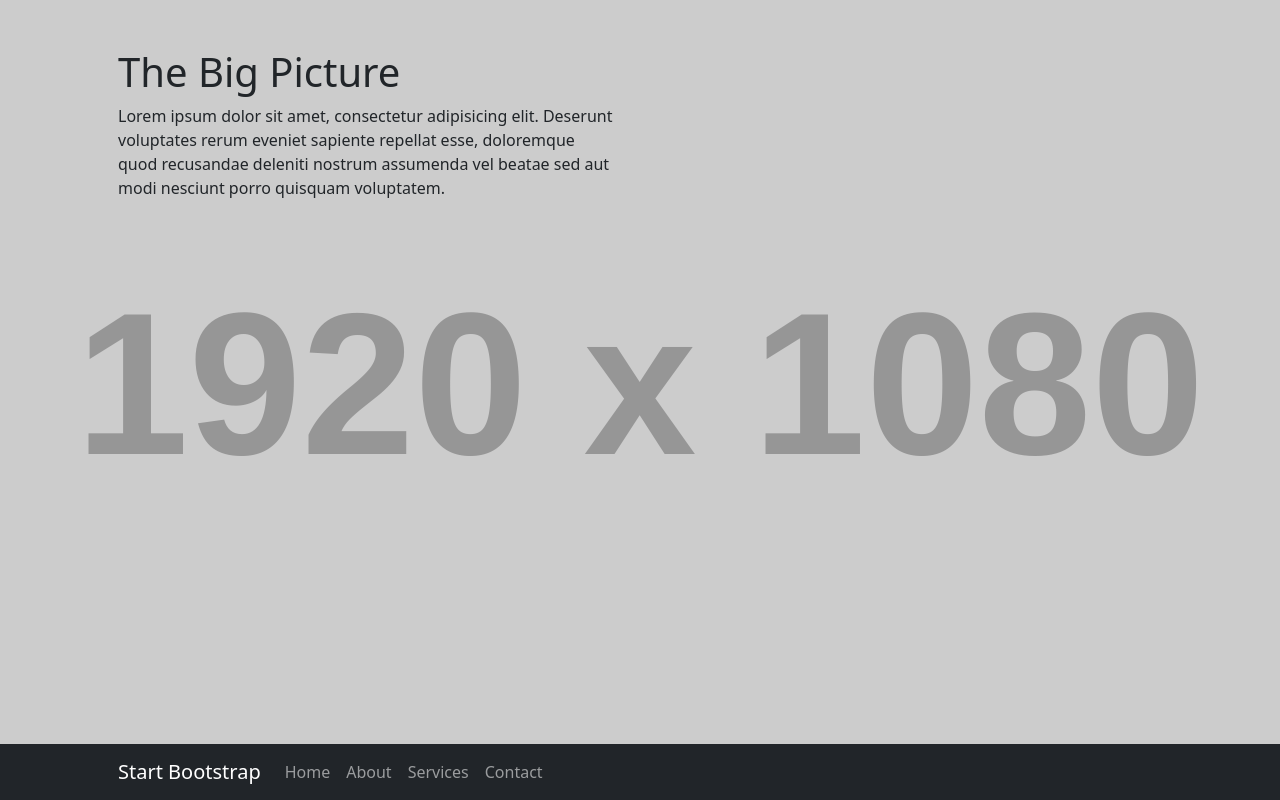
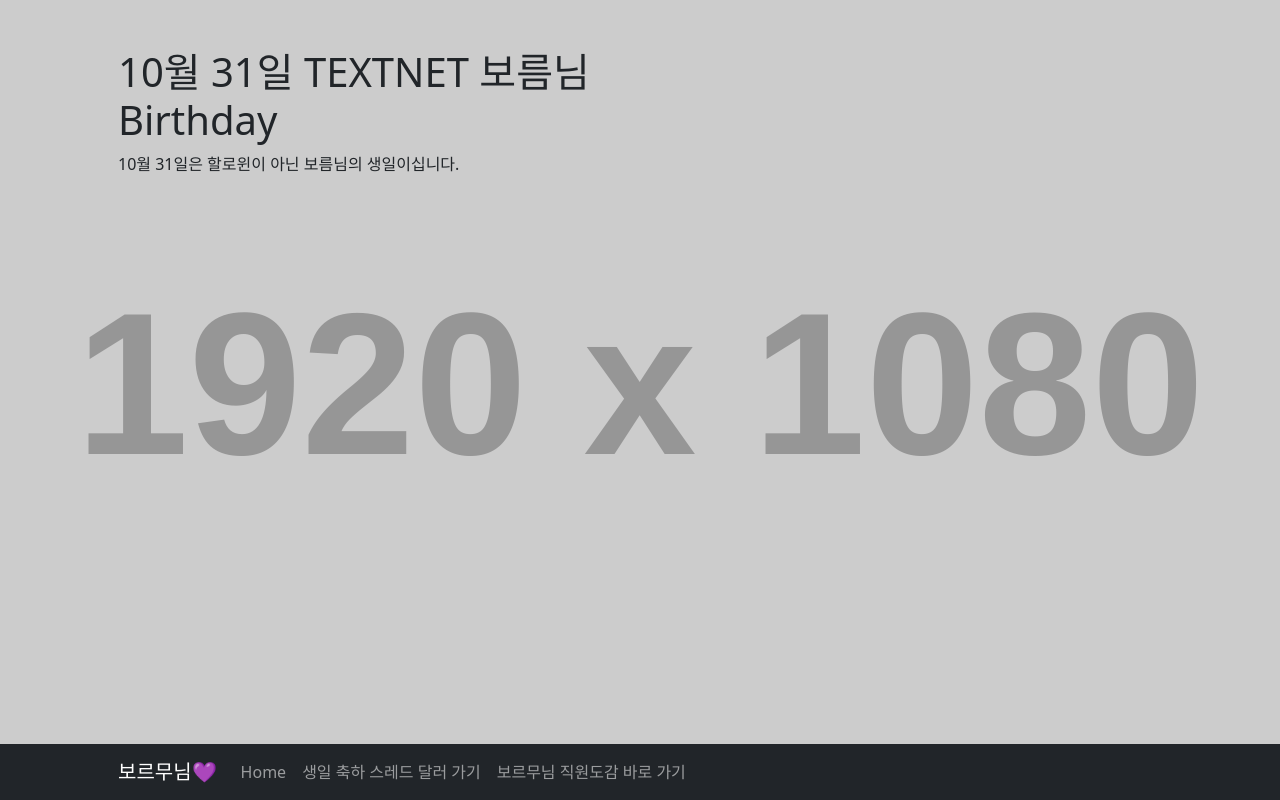
Before and after one commit to judahee/boreum, a plain HTML site: page startbootstrap-the-big-picture-gh-pages/index.html in a window 1280 px wide. Drawn offline with nearby package versions, Linux system fonts and the light colour scheme; placeholder pictures from the web are drawn by us.

Commit message:
Update index.html

```diff
--- a/startbootstrap-the-big-picture-gh-pages/index.html
+++ b/startbootstrap-the-big-picture-gh-pages/index.html
@@ -14,14 +14,13 @@
         <!-- Navigation-->
         <nav class="navbar navbar-expand-lg navbar-dark bg-dark fixed-bottom">
             <div class="container px-4 px-lg-5">
-                <a class="navbar-brand" href="#!">Start Bootstrap</a>
+                <a class="navbar-brand" href="#!">보르무님💜</a>
                 <button class="navbar-toggler" type="button" data-bs-toggle="collapse" data-bs-target="#navbarResponsive" aria-controls="navbarResponsive" aria-expanded="false" aria-label="Toggle navigation"><span class="navbar-toggler-icon"></span></button>
                 <div class="collapse navbar-collapse" id="navbarResponsive">
                     <ul class="navbar-nav ml-auto">
                         <li class="nav-item active"><a class="nav-link" href="#!">Home</a></li>
-                        <li class="nav-item"><a class="nav-link" href="#!">About</a></li>
-                        <li class="nav-item"><a class="nav-link" href="#!">Services</a></li>
-                        <li class="nav-item"><a class="nav-link" href="#!">Contact</a></li>
+                        <li class="nav-item"><a class="nav-link" href="https://textnethq.slack.com/archives/C022GC31BTR/p1698735163084419">생일 축하 스레드 달러 가기</a></li>
+                        <li class="nav-item"><a class="nav-link" href="https://www.notion.so/textnet/Project-Manager-b1c3800affed4b3db2448eb71030b3c4?pvs=4">보르무님 직원도감 바로 가기</a></li>
                     </ul>
                 </div>
             </div>
@@ -31,8 +30,8 @@
             <div class="container px-4 px-lg-5">
                 <div class="row gx-4 gx-lg-5">
                     <div class="col-lg-6">
-                        <h1 class="mt-5">The Big Picture</h1>
-                        <p>Lorem ipsum dolor sit amet, consectetur adipisicing elit. Deserunt voluptates rerum eveniet sapiente repellat esse, doloremque quod recusandae deleniti nostrum assumenda vel beatae sed aut modi nesciunt porro quisquam voluptatem.</p>
+                        <h1 class="mt-5">10월 31일 TEXTNET 보름님 Birthday</h1>
+                        <p>10월 31일은 할로윈이 아닌 보름님의 생일이십니다.</p>
                     </div>
                 </div>
             </div>
```
